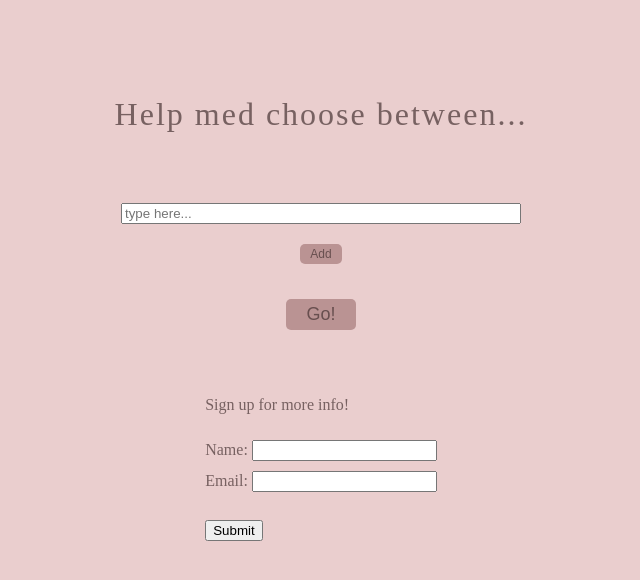
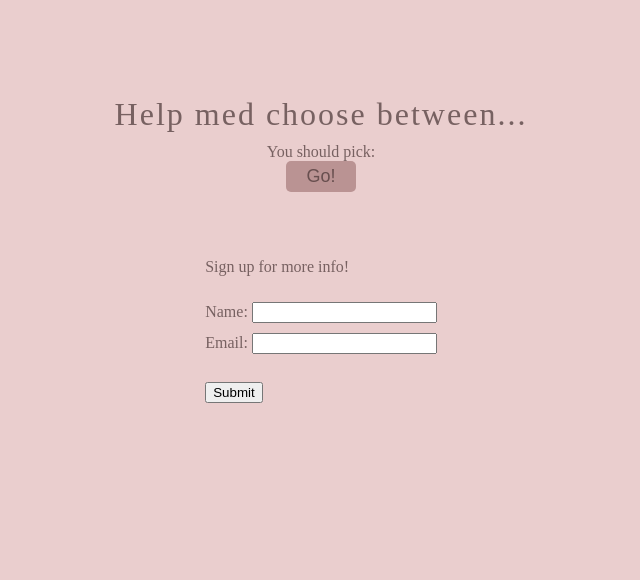
Before and after one commit to jennyrudemo/help-me-choose, a plain HTML site: page index.html in a window 1280 px wide. Both pictures are taken after a click on the button "Go!". Shown: the whole page, without its empty margins (319-959 px from the left). Drawn offline with nearby package versions, Linux system fonts and the light colour scheme.

Commit message:
Add submit function and resultsection

```diff
--- a/index.html
+++ b/index.html
@@ -7,6 +7,10 @@
   </head>
   <body>
     <h1>Help med choose between...</h1>
+    <div class="title">
+      <h1 class=start-title>Help me choose between...</h1>
+    </div>
+
     <div class="inputSection">
       <div class="inputs">
         <input placeholder="type here..."autofocus></input>
@@ -38,6 +42,21 @@
 
         $('.addOption').click(add_option)
 
+        var options = []
+        var submit= function() {
+          $('.inputSection').hide()
+          $('.resultSection').css('display','flex')
+          $('input').each(function() {
+              options.push($(this).val())
+          })
+          var winner = options  [Math.floor(Math.random() * options.length)]
+          console.log(winner)
+          $('.start-title').hide()
+          $('.title').text('You should pick:')
+          $('.resultSection').text(winner)
+        }
+
+        $('.go').click(submit)
 
       })
     </script>
```
